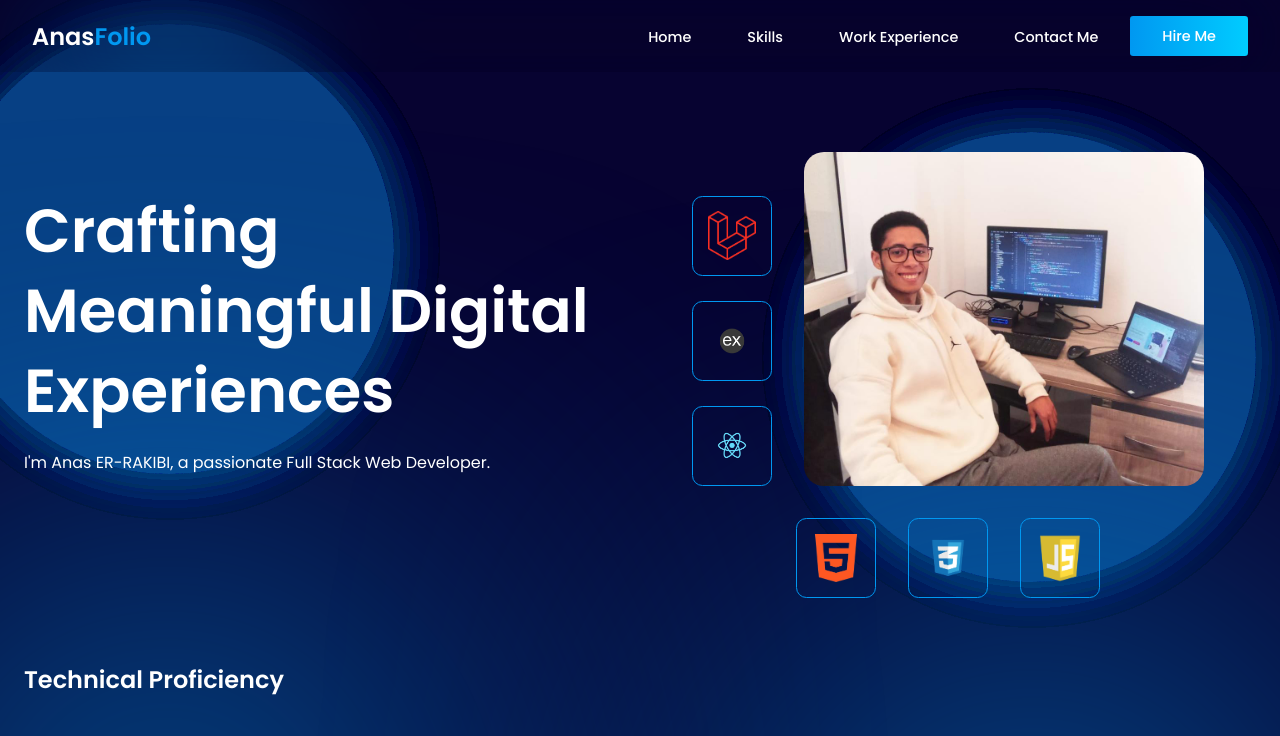
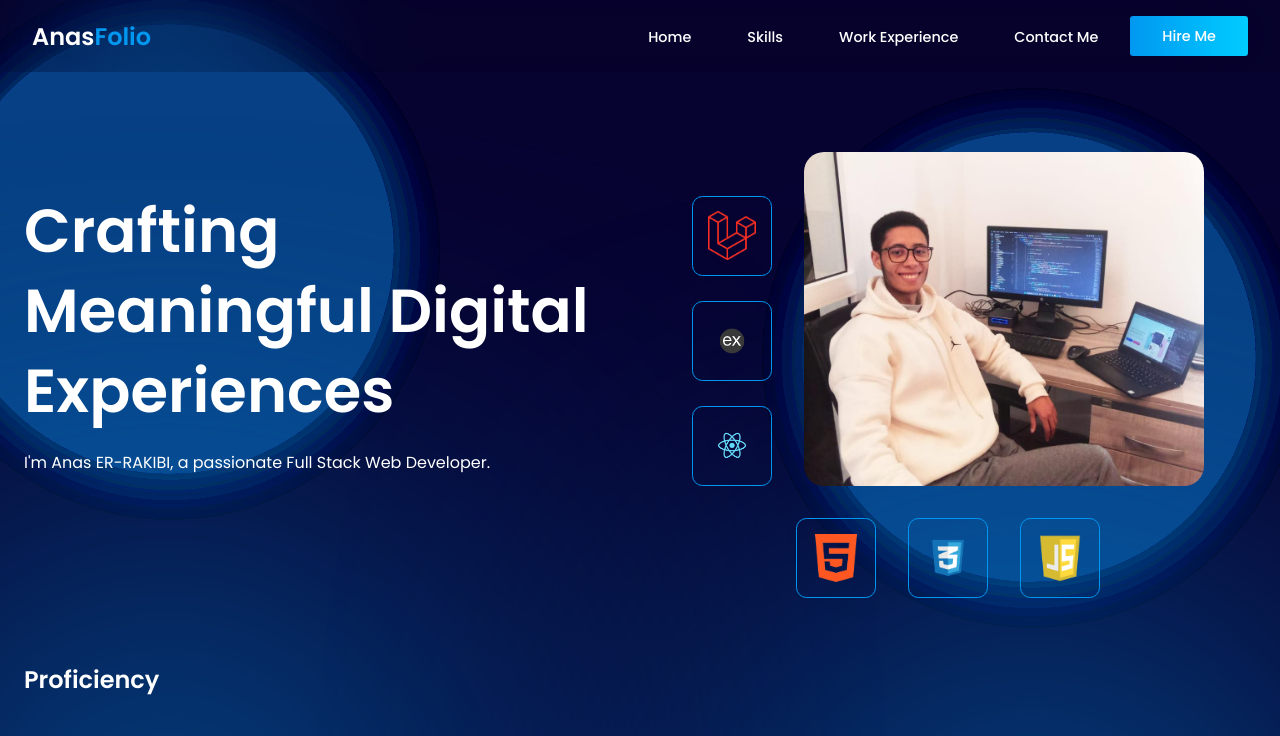
Before and after one commit to anas-er25/AnasFolio, a React (Vite) app: page / in a window 1280 px wide. Shown: the top 736 px of the page. Built offline with nearby package versions, Linux system fonts and the light colour scheme; the HTML template or start-up script is replaced by a standard one.

Commit message:
Update infos

```diff
--- a/src/Components/Skills/Skills.jsx
+++ b/src/Components/Skills/Skills.jsx
@@ -12,7 +12,7 @@ const Skills = () => {
   return (
     <>
       <section className="skills-container" id="skills">
-        <h5>Technical Proficiency</h5>
+        <h5>Proficiency</h5>
         <div className="skills-content">
           <div className="skills">
             {SKILLS.map((skill) => (
```
